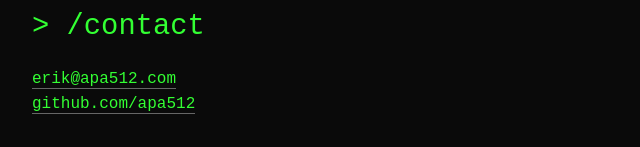
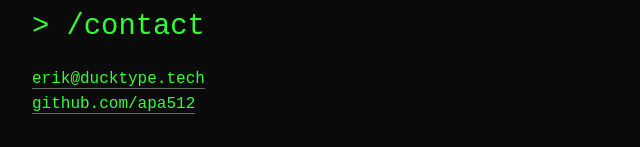
Before and after one commit to apa512/ducktype.tech, a plain HTML site: page index.html in a window 1280 px wide. Shown: the part 1310-1457 px from the top of the page, 140-780 px from the left. Drawn offline with Linux system fonts and the light colour scheme.

Commit message:
Use professional email

```diff
--- a/index.html
+++ b/index.html
@@ -87,7 +87,7 @@
 
         <footer>
             <h2>&gt; /contact</h2>
-            <p><a href="mailto:erik@apa512.com">erik@apa512.com</a></p>
+            <p><a href="mailto:erik@ducktype.tech">erik@ducktype.tech</a></p>
             <p><a href="https://github.com/apa512" target="_blank">github.com/apa512</a></p>
         </footer>
     </main>
```
